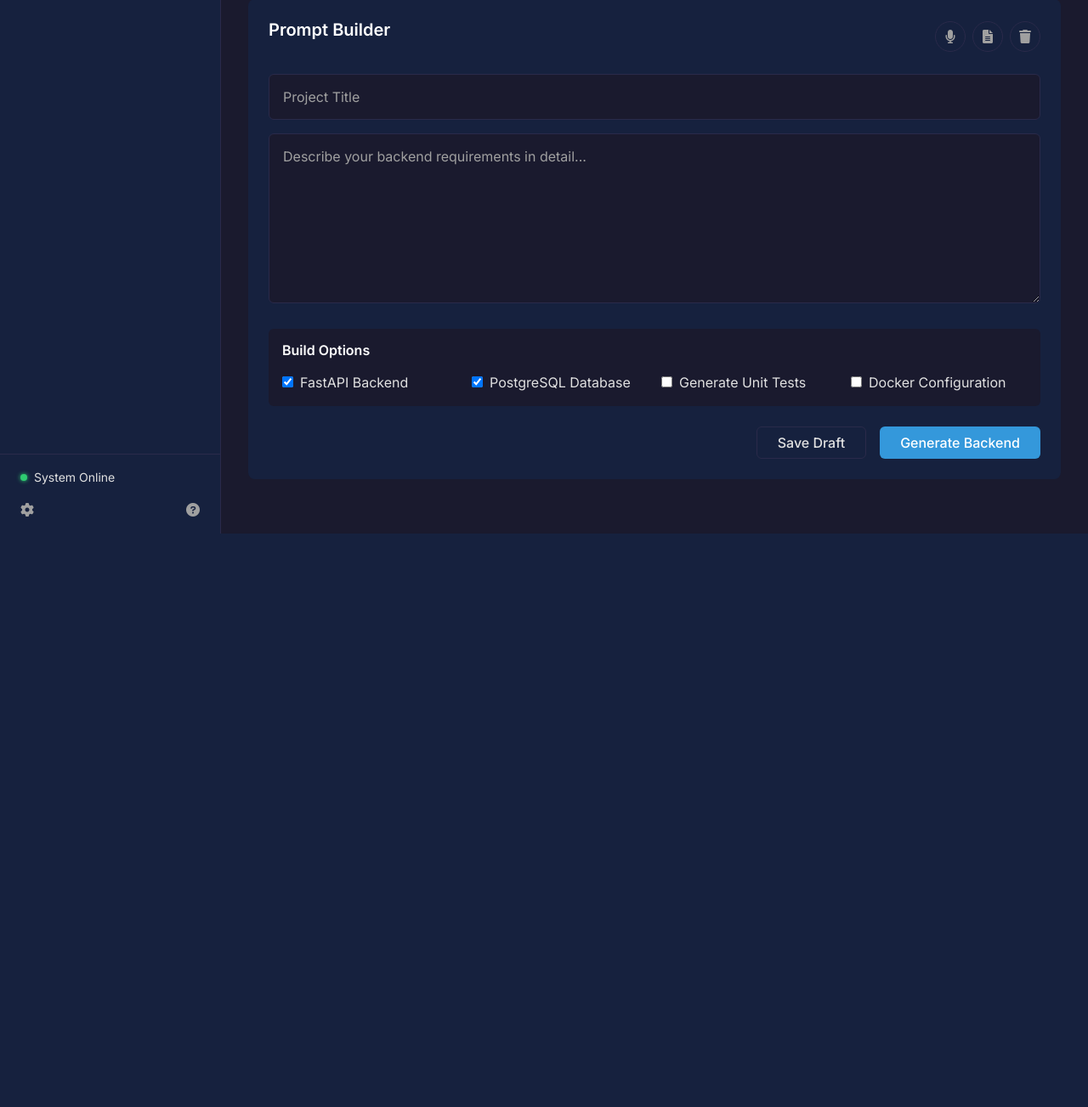
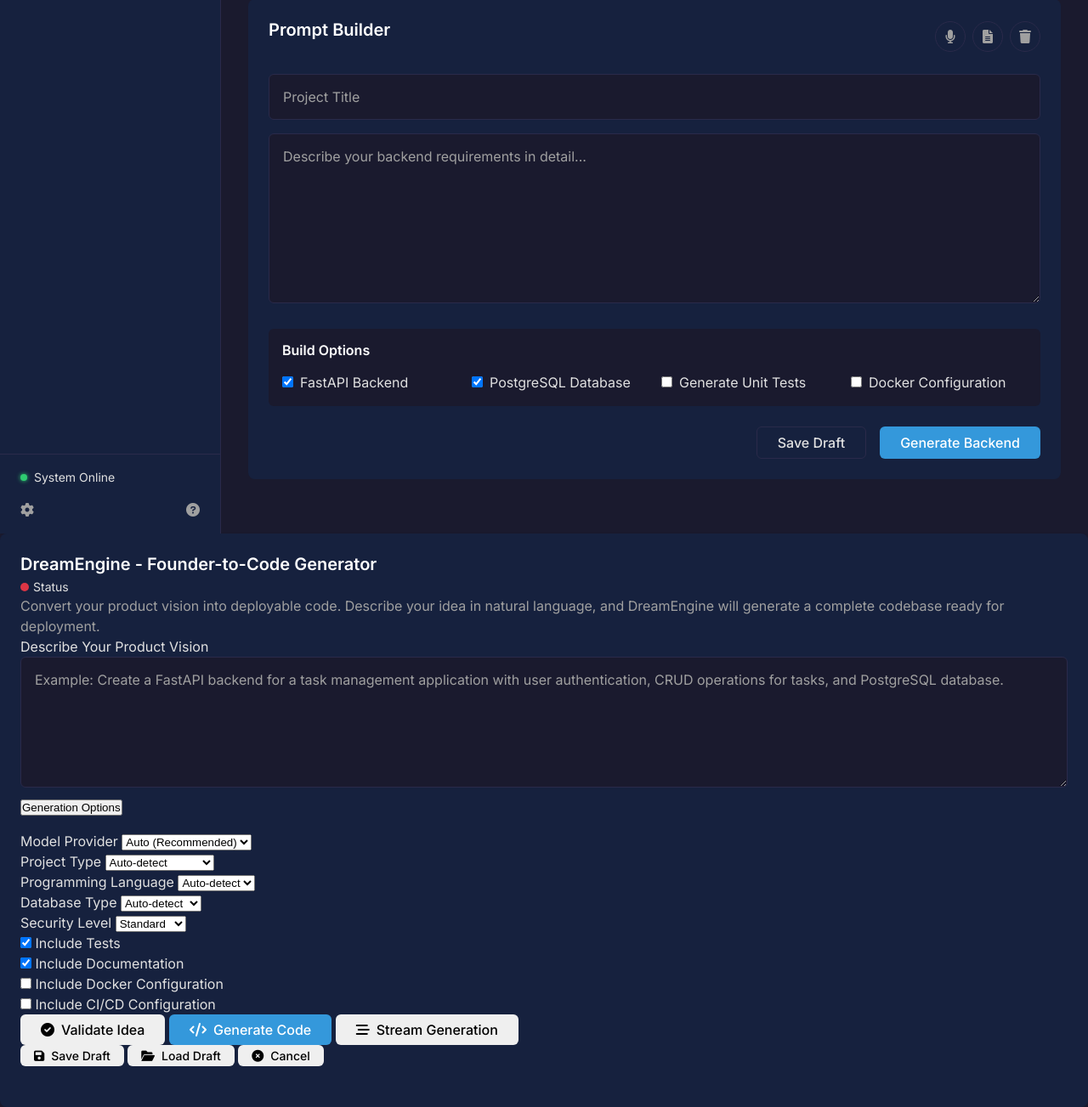
Before and after one commit to voicebootix/Aidebuggerfoundry, a Python web app: template app/templates/index.html in a window 1280 px wide. Shown: the part 382-1685 px from the top of the page at 85% size. Before the commit the page ends 1010 px from the top, so only its background shows below. Run offline with Jinja, Linux system fonts and the light colour scheme; the template is opened without the code that fills it, so the values that code supplies are empty.

Commit message:
Update index.html

```diff
--- a/app/templates/index.html
+++ b/app/templates/index.html
@@ -1,6 +1,7 @@
 <!DOCTYPE html>
 <html lang="en">
 <head>
+
     <meta charset="UTF-8">
     <meta name="viewport" content="width=device-width, initial-scale=1.0">
     <title>AI Debugger Factory</title>
@@ -416,7 +417,8 @@
         <div class="spinner"></div>
         <p class="loading-text">Processing your request...</p>
     </div>
-
+      {% include 'dream_component.html' %}
+    <script src="{{ url_for('static', path='js/dream_client.js') }}"></script>
     <script src="/static/js/main.js"></script>
 </body>
 </html>
```
